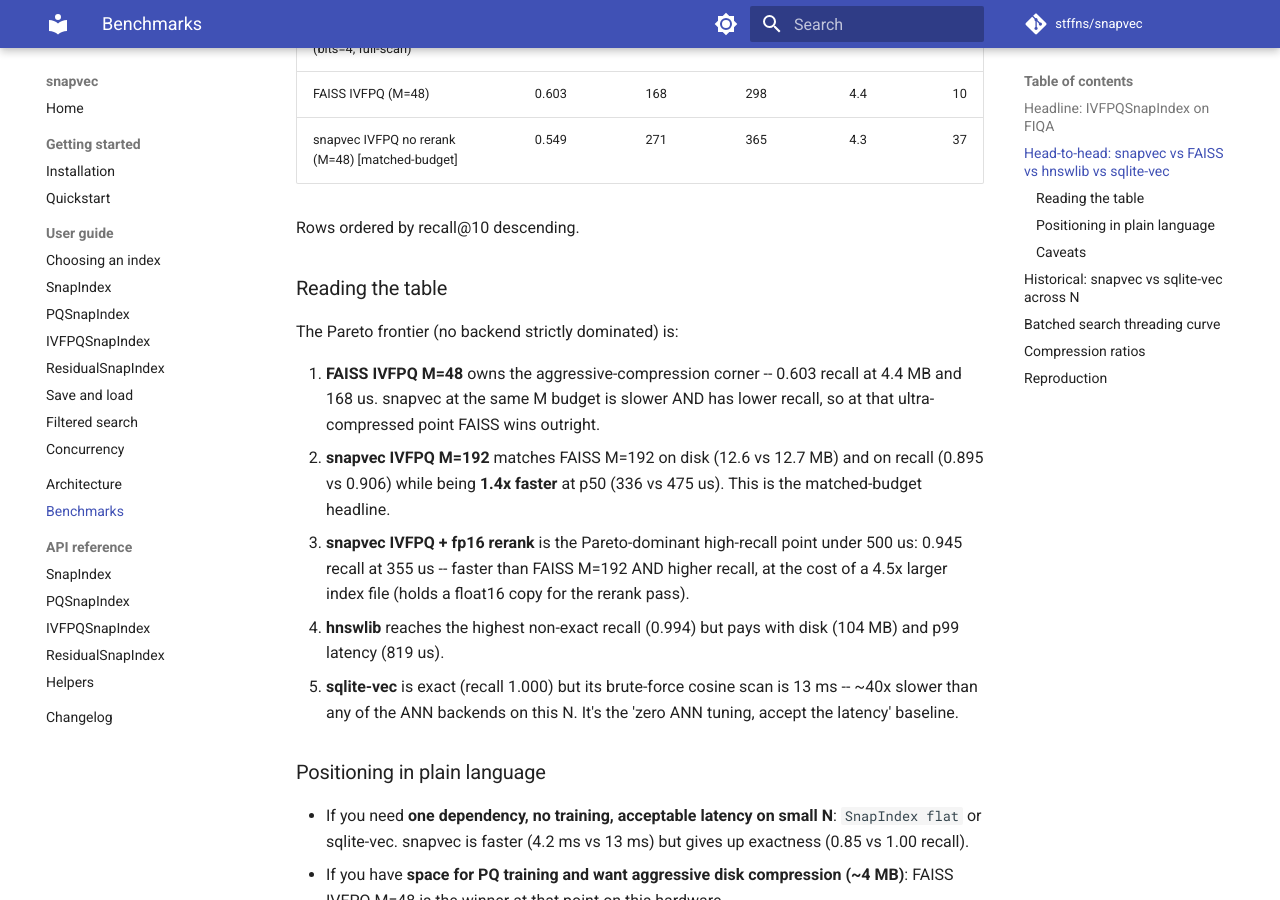
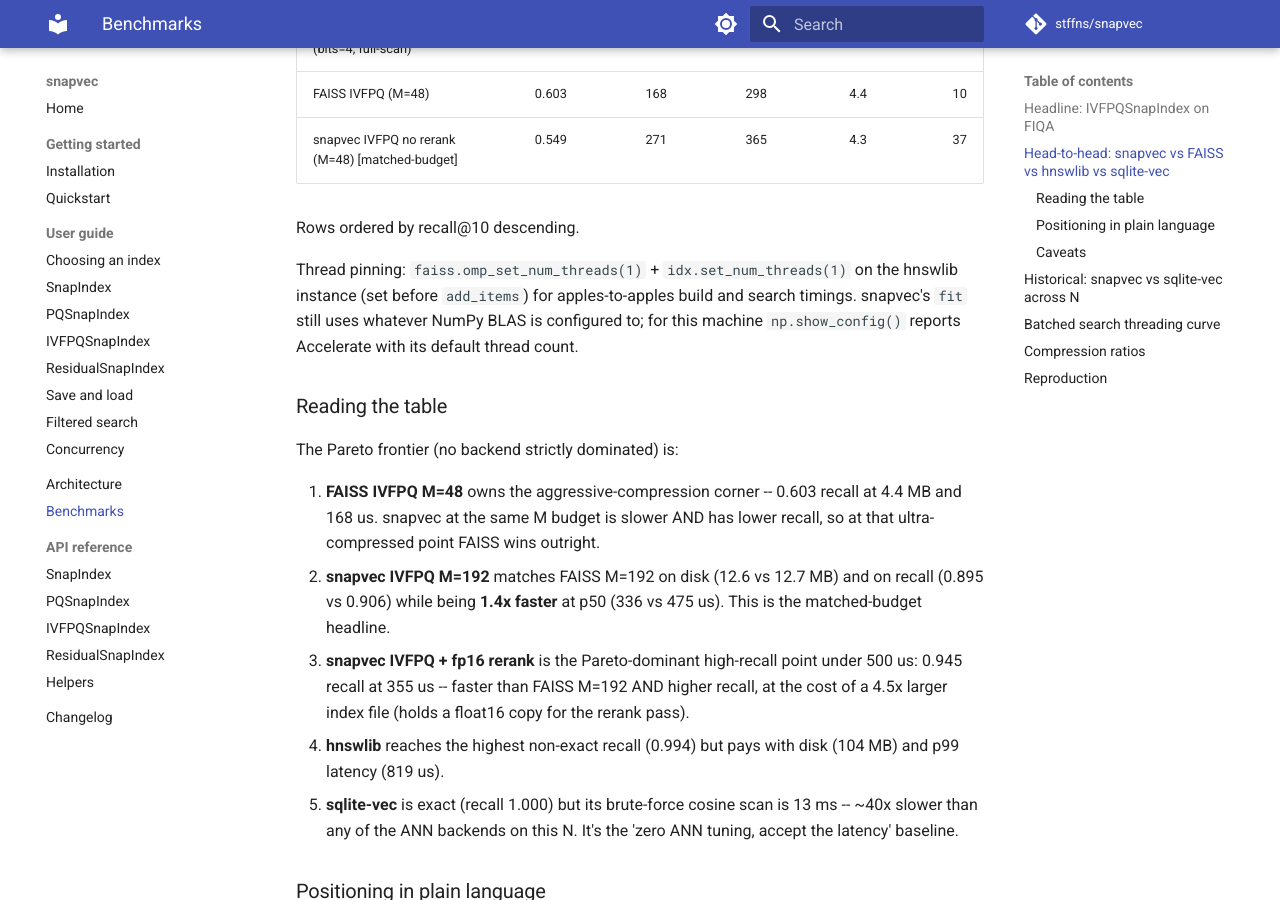
Before and after one commit to stffns/snapvec, an MkDocs documentation site: the page built from docs/benchmarks.md, in a window 1280 px wide and 900 px high, scrolled down 1372 px. Built offline with MkDocs 1.6.1 and Material for MkDocs 9.7.7, drawn with Linux system fonts in a browser that asks for light colours; comment, search, counter and statistics services are not loaded.

Commit message:
bench: address PR #53 review -- hnswlib thread pinning + doc API
- bench_competitive.py:run_hnsw: move idx.set_num_threads(1) before
  add_items so the build_s measurement is single-threaded like FAISS,
  not all-cores.
- docs/benchmarks.md: the thread-pinning note used
  'hnswlib.set_num_threads' (a module-level API that does not exist)
  instead of the correct instance method 'idx.set_num_threads'.  Also
  call out that snapvec's fit still uses NumPy's default BLAS thread
  pool -- full build-phase parity would require pinning numpy too,
  which is out of scope for this bench.

```diff
--- a/docs/benchmarks.md
+++ b/docs/benchmarks.md
@@ -45,6 +45,12 @@
 | snapvec IVFPQ no rerank (M=48) [matched-budget] | 0.549 | 271 | 365 | 4.3 | 37 |
 
 Rows ordered by recall@10 descending.
+
+Thread pinning: `faiss.omp_set_num_threads(1)` + `idx.set_num_threads(1)`
+on the hnswlib instance (set before `add_items`) for apples-to-apples
+build and search timings.  snapvec's `fit` still uses whatever NumPy
+BLAS is configured to; for this machine `np.show_config()` reports
+Accelerate with its default thread count.
 
 ### Reading the table
 
```
Also changed, not shown: 1 other file.
